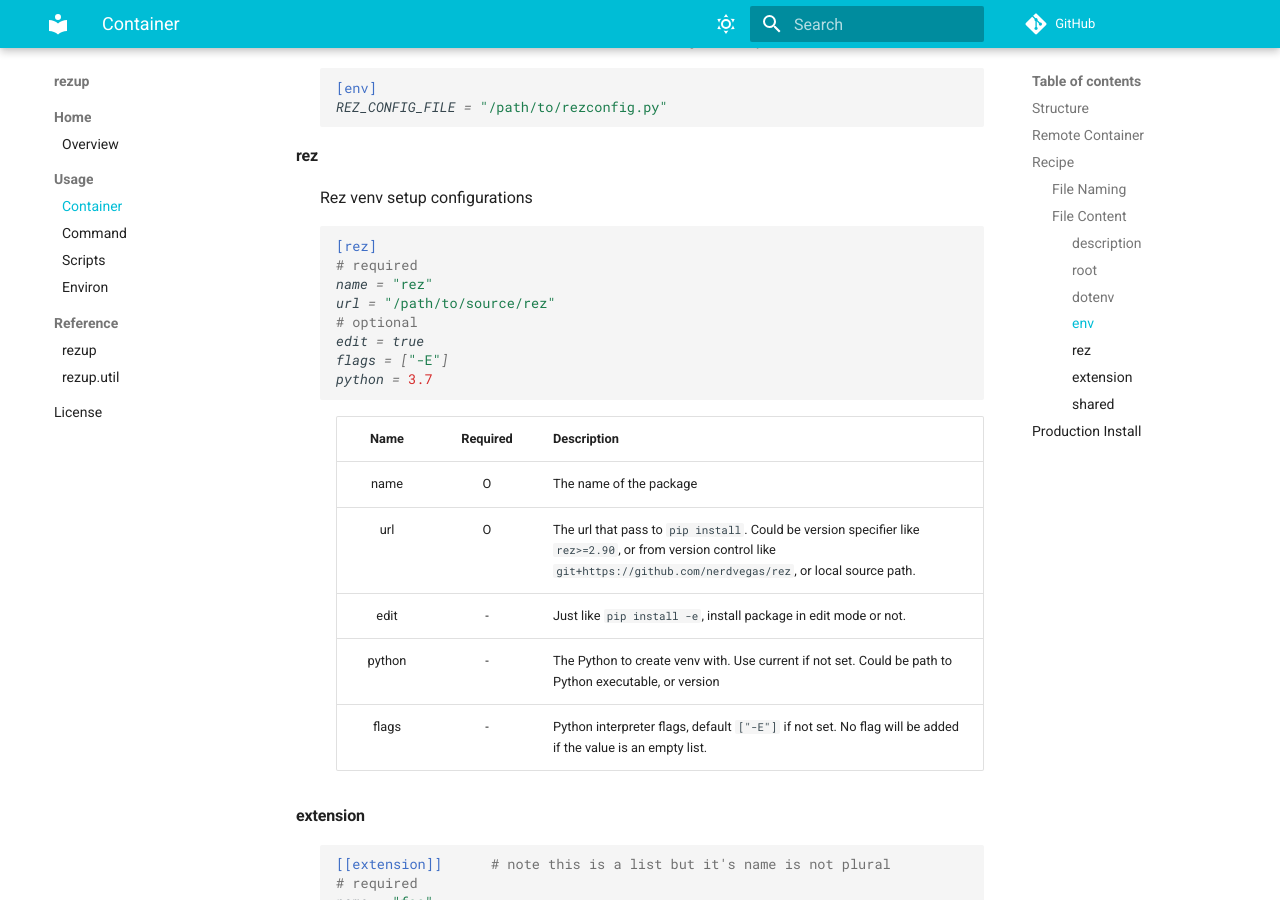
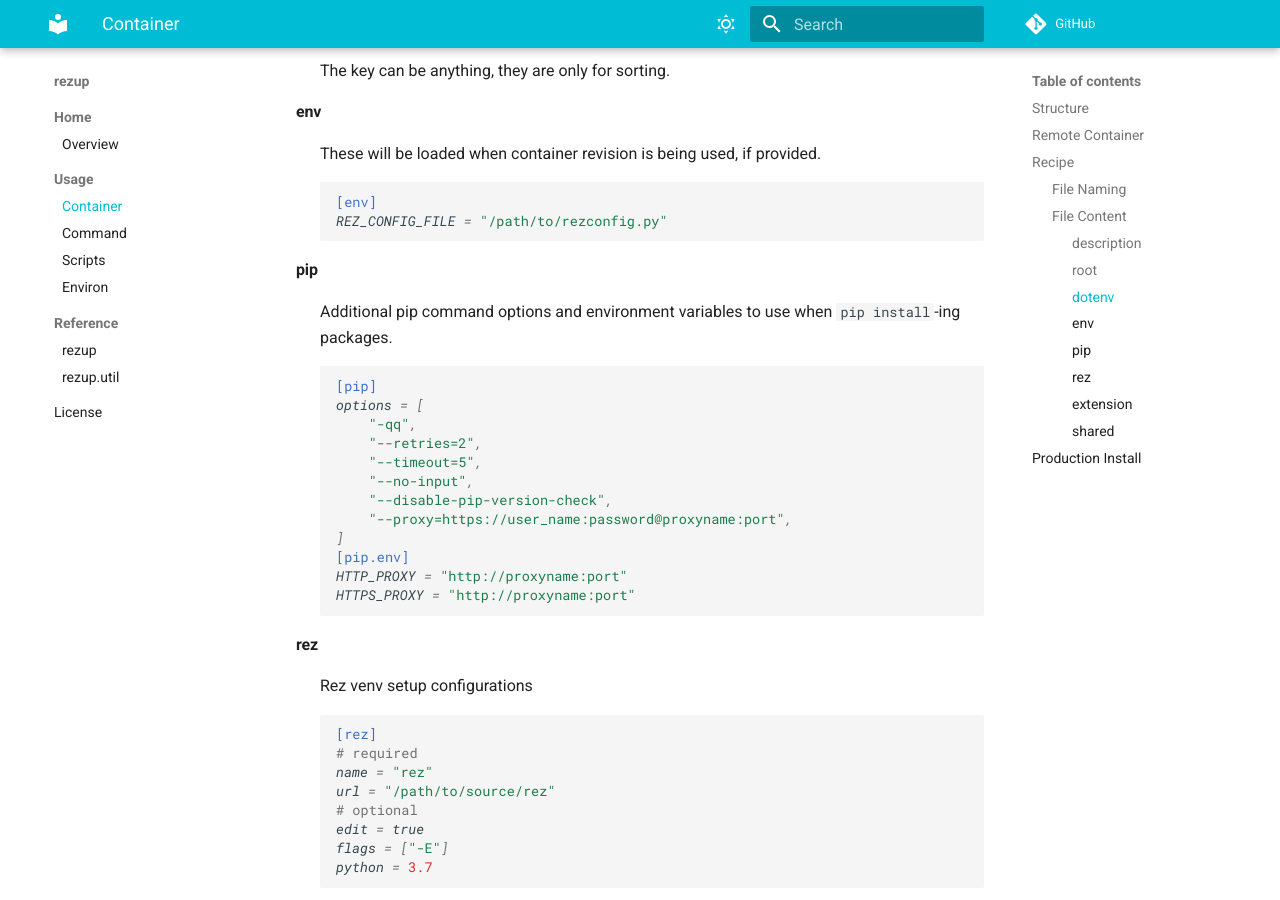
Before and after one commit to davidlatwe/rezup, an MkDocs documentation site: the page built from docs/container.md, in a window 1280 px wide and 900 px high, scrolled down 3392 px. Built offline with MkDocs 1.6.1 and Material for MkDocs 9.7.7, drawn with Linux system fonts in a browser that asks for light colours; comment, search, counter and statistics services are not loaded; some of the changed text lies outside the part shown.

Commit message:
update doc

````diff
--- a/docs/container.md
+++ b/docs/container.md
@@ -85,6 +85,12 @@ remote = false
 REZ_CONFIG_FILE = "/path/to/rezconfig.py"
 MY_CUSTOMS_ENV = "my value"
 
+[pip]
+options = [
+    "--disable-pip-version-check",
+]
+[pip.env]
+
 [rez]
 name = "rez"
 url = "rez>=2.83"   # a PyPi version specifier or repository path
@@ -162,6 +168,27 @@ These will be loaded when container revision is being used, if provided.
 ```toml
 [env]
 REZ_CONFIG_FILE = "/path/to/rezconfig.py"
+```
+
+
+#### pip
+
+Additional pip command options and environment variables to use when `pip install`-ing packages.
+
+```toml
+[pip]
+options = [
+    "-qq",
+    "--retries=2",
+    "--timeout=5",
+    "--no-input",
+    "--disable-pip-version-check",
+    "--proxy=https://user_name:password@proxyname:port",
+]
+[pip.env]
+HTTP_PROXY = "http://proxyname:port"
+HTTPS_PROXY = "http://proxyname:port"
+
 ```
 
 
````
